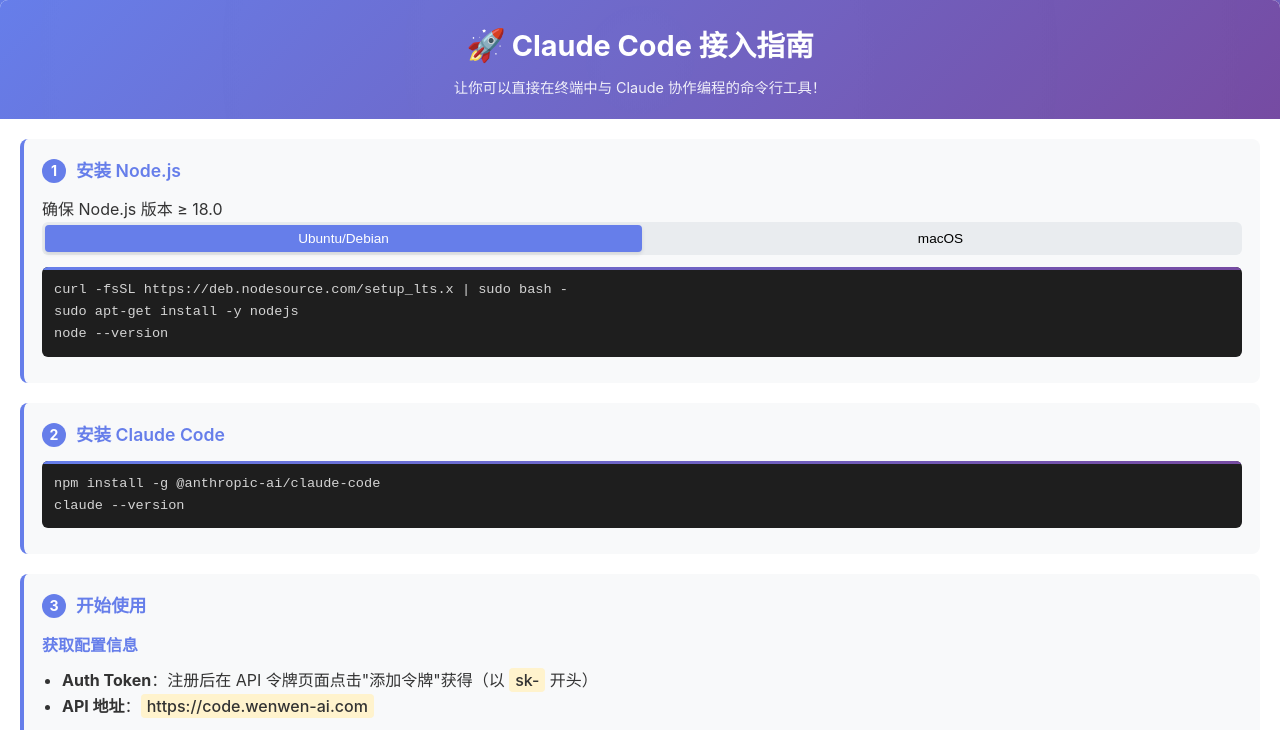
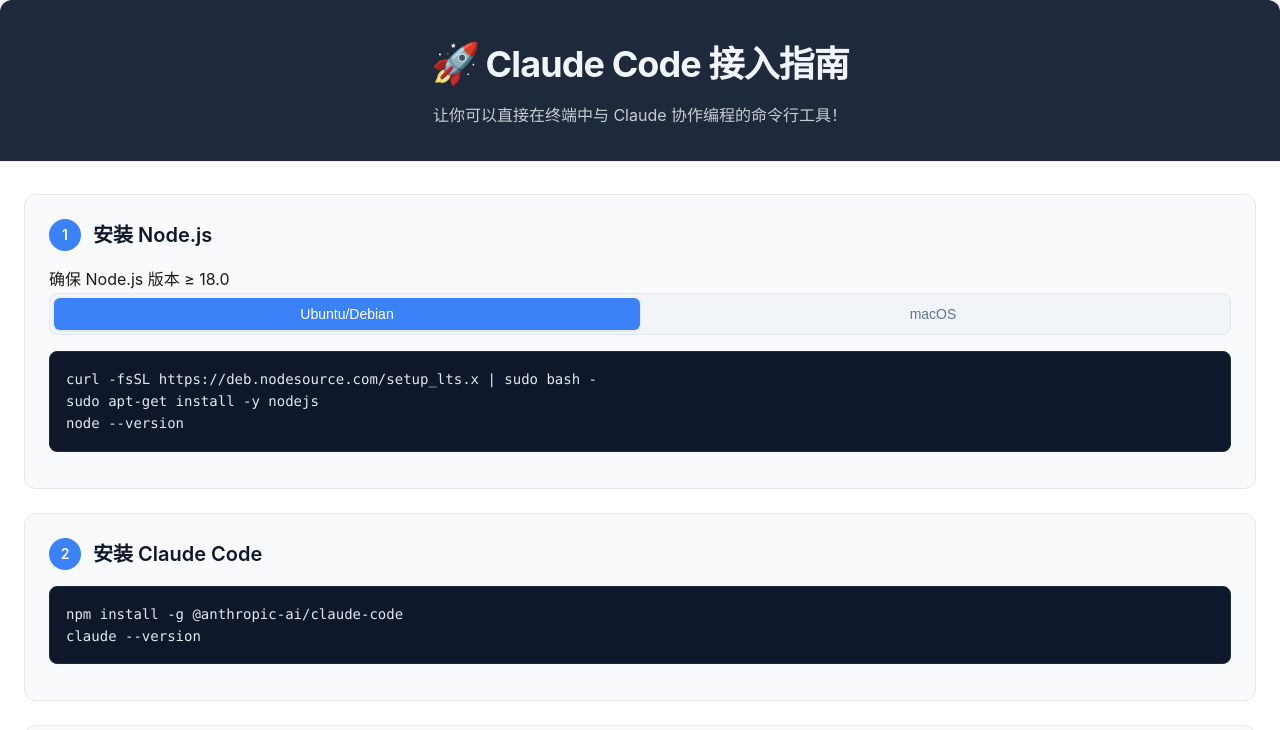
Before and after one commit to hehan-wang/code_hom, a plain HTML site: page index.html in a window 1280 px wide. Shown: the top 730 px of the page. Drawn offline with Linux system fonts and the light colour scheme.

Commit message:
Enhance index.html styles by updating font family, colors, and layout properties for improved aesthetics and readability. Adjust header, content, and step components for better spacing and visual hierarchy.

```diff
--- a/index.html
+++ b/index.html
@@ -12,22 +12,23 @@
         }
 
         body {
-            font-family: -apple-system, BlinkMacSystemFont, 'Segoe UI', Roboto, sans-serif;
+            font-family: -apple-system, BlinkMacSystemFont, 'Segoe UI', Roboto, Oxygen, Ubuntu, Cantarell, sans-serif;
             line-height: 1.6;
-            color: #333;
-            background: linear-gradient(135deg, #667eea 0%, #764ba2 100%);
-            /* padding: 10px; 移除顶部内边距，防止 iframe 截断 */
+            color: #1a1a1a;
+            background: #f8fafc;
             margin: 0;
             height: 100vh;
+            -webkit-font-smoothing: antialiased;
+            -moz-osx-font-smoothing: grayscale;
         }
 
         .container {
             max-width: 100%;
             width: 100%;
             margin: 0 auto;
-            background: white;
-            border-radius: 8px;
-            box-shadow: 0 4px 12px rgba(0,0,0,0.1);
+            background: #ffffff;
+            border-radius: 12px;
+            box-shadow: 0 1px 3px rgba(0,0,0,0.05), 0 4px 20px rgba(0,0,0,0.08);
             overflow: hidden;
             display: flex;
             flex-direction: column;
@@ -45,127 +46,111 @@
         }
 
         .header {
-            background: linear-gradient(135deg, #667eea 0%, #764ba2 100%);
-            color: white;
-            padding: 20px;
+            background: #1e293b;
+            color: #f1f5f9;
+            padding: 32px 20px;
             text-align: center;
             position: relative;
-            overflow: hidden;
             flex-shrink: 0;
+            border-bottom: 1px solid #e2e8f0;
         }
 
-        .header::before {
-            content: '';
-            position: absolute;
-            top: -50%;
-            left: -50%;
-            width: 200%;
-            height: 200%;
-            background: radial-gradient(circle, rgba(255,255,255,0.1) 0%, transparent 70%);
-            animation: pulse 4s ease-in-out infinite;
-        }
-
-        @keyframes pulse {
-            0%, 100% { transform: scale(1); opacity: 0.3; }
-            50% { transform: scale(1.1); opacity: 0.1; }
-        }
 
         .header h1 {
-            font-size: 1.8em;
-            margin-bottom: 5px;
+            font-size: 2.25rem;
+            font-weight: 700;
+            margin-bottom: 8px;
             position: relative;
             z-index: 1;
+            letter-spacing: -0.025em;
         }
 
         .header p {
-            font-size: 0.9em;
-            opacity: 0.9;
+            font-size: 1rem;
+            opacity: 0.8;
             position: relative;
             z-index: 1;
+            font-weight: 400;
         }
 
         .content {
-            padding: 20px;
+            padding: 32px 24px;
             flex: 1;
             overflow-y: auto;
             -webkit-overflow-scrolling: touch;
+            background: #ffffff;
         }
 
         .step {
-            margin-bottom: 20px;
-            padding: 18px;
-            background: #f8f9fa;
-            border-radius: 8px;
-            border-left: 4px solid #667eea;
-            transition: all 0.3s ease;
+            margin-bottom: 24px;
+            padding: 24px;
+            background: #f8fafc;
+            border-radius: 12px;
+            border: 1px solid #e2e8f0;
+            transition: all 0.2s ease;
         }
 
         .step:hover {
-            transform: translateX(3px);
-            box-shadow: 0 3px 10px rgba(0,0,0,0.1);
+            transform: translateY(-2px);
+            box-shadow: 0 4px 12px rgba(0,0,0,0.08);
+            border-color: #cbd5e1;
         }
 
         .step-title {
-            font-size: 1.1em;
+            font-size: 1.25rem;
             font-weight: 600;
-            color: #667eea;
-            margin-bottom: 12px;
+            color: #0f172a;
+            margin-bottom: 16px;
             display: flex;
             align-items: center;
         }
 
         .step-number {
-            background: #667eea;
+            background: #3b82f6;
             color: white;
-            width: 24px;
-            height: 24px;
+            width: 32px;
+            height: 32px;
             border-radius: 50%;
             display: flex;
             align-items: center;
             justify-content: center;
-            margin-right: 10px;
-            font-weight: bold;
-            font-size: 0.8em;
+            margin-right: 12px;
+            font-weight: 600;
+            font-size: 0.875rem;
         }
 
         .code-block {
-            background: #1e1e1e;
-            color: #d4d4d4;
-            padding: 12px;
-            border-radius: 6px;
-            margin: 8px 0;
-            font-family: 'Courier New', monospace;
-            font-size: 0.85em;
+            background: #0f172a;
+            color: #e2e8f0;
+            padding: 16px;
+            border-radius: 8px;
+            margin: 12px 0;
+            font-family: 'Monaco', 'Menlo', 'Ubuntu Mono', monospace;
+            font-size: 0.875rem;
             overflow-x: auto;
             position: relative;
             white-space: pre-wrap;
             word-break: break-all;
+            border: 1px solid #1e293b;
         }
 
-        .code-block::before {
-            content: '';
-            position: absolute;
-            top: 0;
-            left: 0;
-            right: 0;
-            height: 3px;
-            background: linear-gradient(90deg, #667eea, #764ba2);
-        }
 
         .highlight {
-            background: #fff3cd;
+            background: #fef3c7;
             padding: 2px 6px;
             border-radius: 4px;
             font-weight: 500;
+            color: #92400e;
         }
 
         .warning {
-            background: #fff3cd;
-            border: 1px solid #ffeaa7;
-            padding: 12px;
-            border-radius: 6px;
-            margin: 12px 0;
-            font-size: 0.9em;
+            background: #fef3c7;
+            border: 1px solid #fbbf24;
+            padding: 16px;
+            border-radius: 8px;
+            margin: 16px 0;
+            font-size: 0.875rem;
+            color: #92400e;
         }
 
         .warning::before {
@@ -174,37 +159,40 @@
         }
 
         .faq {
-            background: #e8f4f8;
-            border-radius: 8px;
-            padding: 18px;
-            margin-top: 20px;
+            background: #f1f5f9;
+            border-radius: 12px;
+            padding: 24px;
+            margin-top: 24px;
+            border: 1px solid #e2e8f0;
         }
 
         .faq h3 {
-            color: #667eea;
-            margin-bottom: 15px;
-            font-size: 1.2em;
+            color: #0f172a;
+            margin-bottom: 20px;
+            font-size: 1.25rem;
+            font-weight: 600;
         }
 
         .faq-item {
-            margin-bottom: 15px;
-            padding: 12px;
-            background: white;
-            border-radius: 6px;
-            box-shadow: 0 2px 4px rgba(0,0,0,0.05);
+            margin-bottom: 16px;
+            padding: 16px;
+            background: #ffffff;
+            border-radius: 8px;
+            box-shadow: 0 1px 3px rgba(0,0,0,0.05);
+            border: 1px solid #e2e8f0;
         }
 
         .faq-question {
             font-weight: 600;
-            color: #2d3436;
-            margin-bottom: 6px;
-            font-size: 0.9em;
+            color: #1e293b;
+            margin-bottom: 8px;
+            font-size: 0.875rem;
         }
 
         .faq-answer {
-            color: #636e72;
-            line-height: 1.5;
-            font-size: 0.85em;
+            color: #64748b;
+            line-height: 1.6;
+            font-size: 0.875rem;
         }
 
         .emoji {
@@ -213,42 +201,44 @@
         }
 
         .success {
-            background: #d4edda;
-            border: 1px solid #c3e6cb;
-            color: #155724;
-            padding: 12px;
-            border-radius: 6px;
-            margin: 12px 0;
+            background: #dcfce7;
+            border: 1px solid #16a34a;
+            color: #15803d;
+            padding: 16px;
+            border-radius: 8px;
+            margin: 16px 0;
             text-align: center;
             font-weight: 500;
-            font-size: 0.9em;
+            font-size: 0.875rem;
         }
 
         .os-tabs {
             display: flex;
-            margin-bottom: 12px;
-            background: #e9ecef;
-            border-radius: 6px;
-            padding: 3px;
+            margin-bottom: 16px;
+            background: #f1f5f9;
+            border-radius: 8px;
+            padding: 4px;
+            border: 1px solid #e2e8f0;
         }
 
         .os-tab {
             flex: 1;
-            padding: 6px 12px;
+            padding: 8px 16px;
             text-align: center;
             background: transparent;
             border: none;
-            border-radius: 4px;
+            border-radius: 6px;
             cursor: pointer;
-            transition: all 0.3s ease;
+            transition: all 0.2s ease;
             font-weight: 500;
-            font-size: 0.85em;
+            font-size: 0.875rem;
+            color: #64748b;
         }
 
         .os-tab.active {
-            background: #667eea;
+            background: #3b82f6;
             color: white;
-            box-shadow: 0 2px 4px rgba(0,0,0,0.1);
+            box-shadow: 0 1px 3px rgba(0,0,0,0.1);
         }
 
         .os-content {
@@ -301,21 +291,21 @@
         }
 
         ::-webkit-scrollbar {
-            width: 6px;
+            width: 8px;
         }
 
         ::-webkit-scrollbar-track {
-            background: #f1f1f1;
-            border-radius: 3px;
+            background: #f1f5f9;
+            border-radius: 4px;
         }
 
         ::-webkit-scrollbar-thumb {
-            background: #667eea;
-            border-radius: 3px;
+            background: #94a3b8;
+            border-radius: 4px;
         }
 
         ::-webkit-scrollbar-thumb:hover {
-            background: #5a6fd8;
+            background: #64748b;
         }
     </style>
 </head>
```
